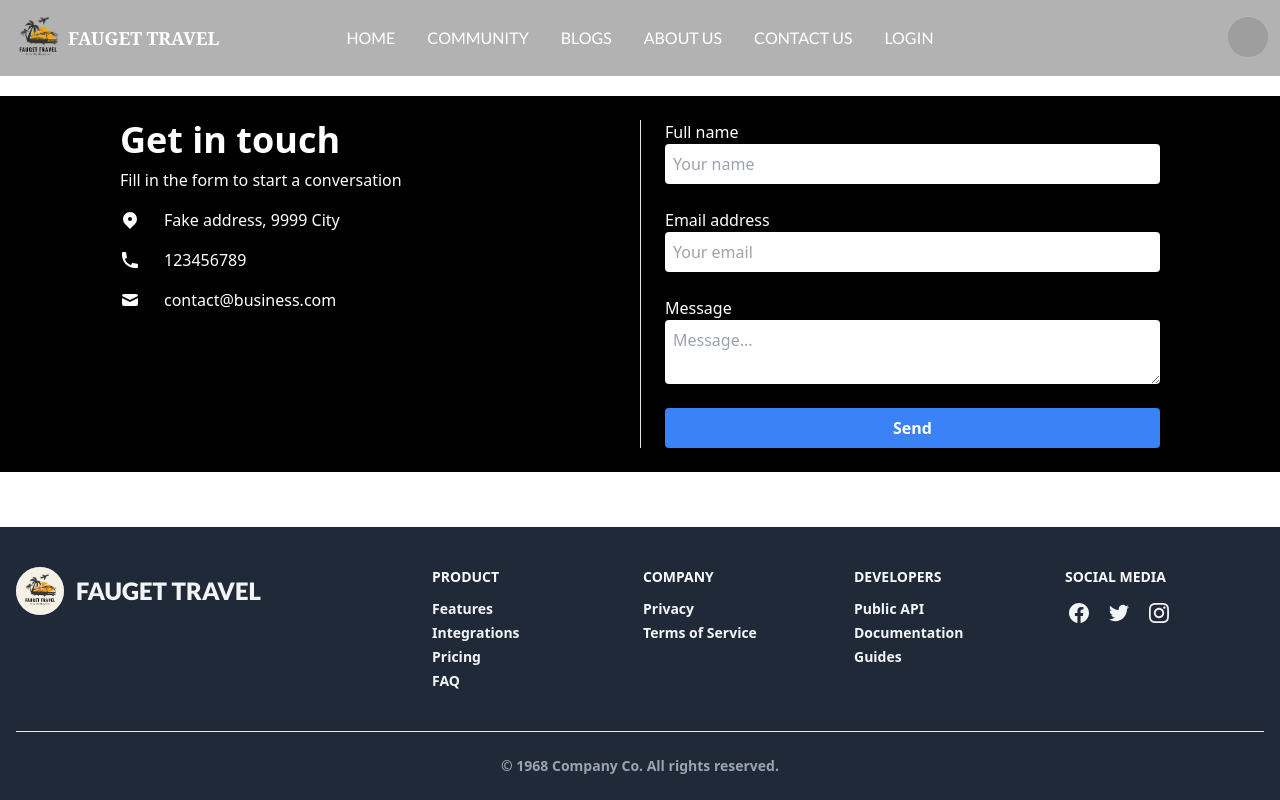
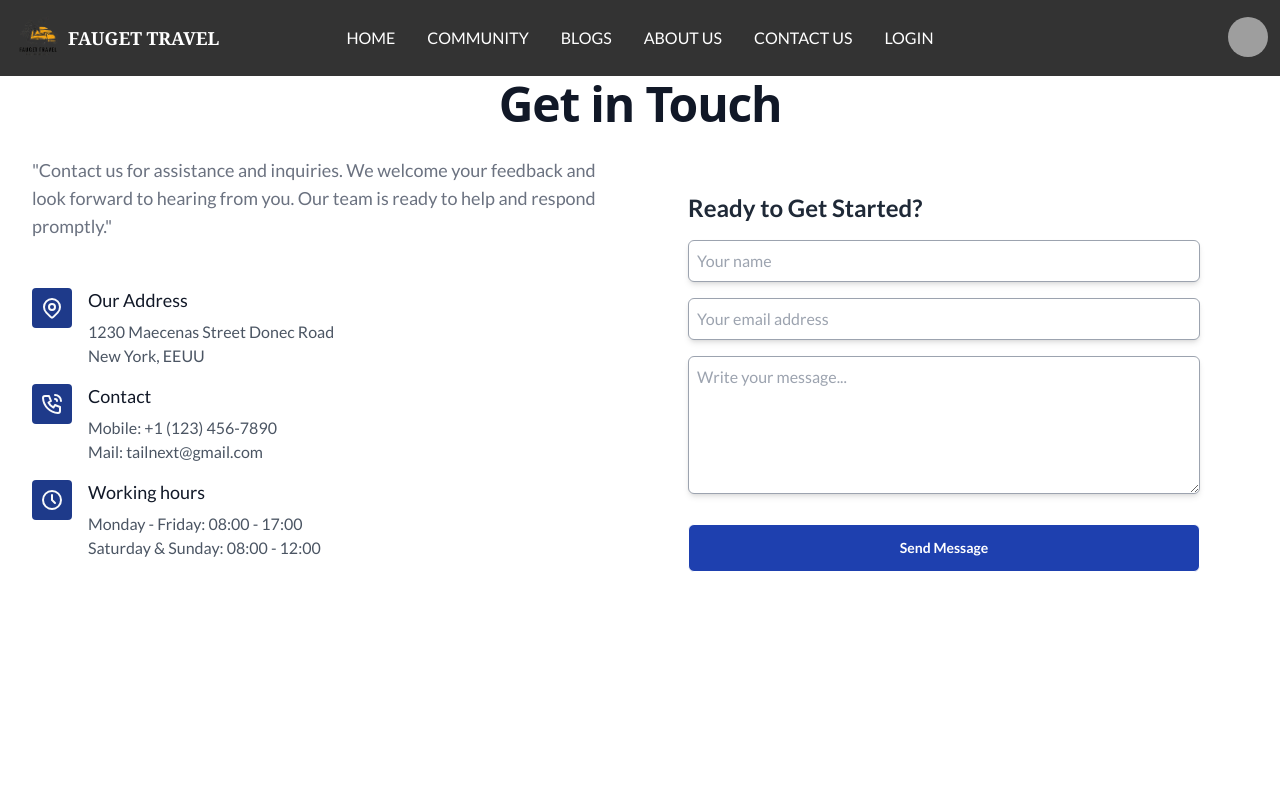
Before and after one commit to mahfuzar175/fauget-travel-client-side, a React (Vite) app: page /contactUs in a window 1280 px wide. Shown: the top 800 px of the page. Built offline with nearby package versions, Linux system fonts and the light colour scheme; no server answers; grey boxes are pictures that could not be loaded.

Commit message:
navbar and banner section re designed

```diff
--- a/src/Pages/Home/Banner/Banner.jsx
+++ b/src/Pages/Home/Banner/Banner.jsx
@@ -23,7 +23,7 @@ const Banner = () => {
             {slides.map((slide, index) => (
                 <div key={index} className="relative">
                     <img src={slide.image} alt={`Slide ${index + 1}`} />
-                    <div className="absolute top-1/2 left-1/2 transform -translate-x-1/2 -translate-y-1/2 text-white font-bold  bg-opacity-40 bg-black md:p-16 p-2"> <p className="md:text-xl text-sm text-base-100 font-serif">{slide.heading}</p> <br /> <p className="font-extrabold text-xl md:text-5xl">{slide.heading2}</p></div>
+                    <div className="absolute top-1/2 left-1/2 transform -translate-x-1/2 -translate-y-1/2 text-white font-bold  bg-opacity-20 bg-black md:p-16 p-2"> <p className="md:text-xl text-sm text-base-100 font-serif">{slide.heading}</p> <br /> <p className="font-extrabold text-xl md:text-5xl">{slide.heading2}</p></div>
                 </div>
             ))}
         </Carousel>
--- a/src/Pages/Home/Tourism_and_Travel_Guide/MeetOurTourGuideCard.jsx
+++ b/src/Pages/Home/Tourism_and_Travel_Guide/MeetOurTourGuideCard.jsx
@@ -6,7 +6,7 @@ const MeetOurTourGuideCard = ({ tourGuide }) => {
     <div>
       <Link to={`/meetOurTourGuideSingleCardDetails/${_id}`}>
       <div className="flex justify-center items-center">
-      <div className="flex flex-col justify-center max-w-xs p-6 shadow-md rounded-xl sm:px-12 border dark:bg-gray-900 dark:text-gray-100">
+      <div className="flex flex-col justify-center max-w-xs p-6 hover:border hover:border-gray-400 shadow-sm rounded-xl sm:px-12 border dark:bg-gray-900 dark:text-gray-100">
         <img
           src={photo
           }
--- a/src/Pages/Home/Tourism_and_Travel_Guide/TourismAndTravel.jsx
+++ b/src/Pages/Home/Tourism_and_Travel_Guide/TourismAndTravel.jsx
@@ -7,10 +7,10 @@ const TourismAndTravel = () => {
   return (
     <div className="mt-16 min-h-full">
       <div className="justify-center items-center text-center mb-6">
-      <h2 className="text-4xl font-serif font-extrabold ">
-        Tourism and Travel Guide
+      <h2 className="text-4xl font-Lato font-extrabold text-black">
+      Main Destinations
       </h2>
-      <p className="font-serif">We offer you the most exciting activities so you can have the most unforgettable vacations.</p>
+      <p className=" text-gray-600">We offer you the most exciting activities so you can have the most <br /> unforgettable vacations.</p>
       </div>
         <Tabs className='font-medium text-sm' defaultIndex={1} onSelect={(index) => console.log(index)}>
           <TabList>
--- a/src/Pages/Shared/Footer.jsx
+++ b/src/Pages/Shared/Footer.jsx
@@ -2,7 +2,7 @@ import icon from '../../assets/Icon/Travel.png'
 
 const Footer = () => {
     return (
-        <footer className="px-4 divide-y bg-gray-800 text-gray-100 font-bold">
+        <footer className="px-4 divide-y bg-black text-gray-100 font-bold font-Lato">
           <div className="container flex flex-col justify-between py-10 mx-auto space-y-8 lg:flex-row lg:space-y-0">
             <div className="lg:w-1/3">
               <a
--- a/src/Pages/Shared/Navbar.jsx
+++ b/src/Pages/Shared/Navbar.jsx
@@ -53,7 +53,7 @@ const Navbar = () => {
   );
   return (
     <>
-      <div className="navbar p-2 fixed z-30 lg:bg-opacity-30 bg-white text-black lg:bg-black border lg:border-none lg:text-white font-Lato">
+      <div className="navbar p-2 fixed z-30 lg:bg-opacity-80 bg-white text-black lg:bg-black border lg:border-none lg:text-white font-Lato">
         <div className="navbar-start">
           <div className="dropdown">
             <label tabIndex={0} className="btn btn-ghost lg:hidden">
--- a/src/components/ContactUs.jsx
+++ b/src/components/ContactUs.jsx
@@ -1,96 +1,184 @@
-
 const ContactUs = () => {
   const handleSend = (e) => {
     e.preventDefault();
   };
   return (
     <div>
-      <section className="py-6 bg-black text-white mt-24">
-        <div className="grid max-w-6xl grid-cols-1 px-6 mx-auto lg:px-8 md:grid-cols-2 md:divide-x">
-          <div className="py-6 md:py-0 md:px-6">
-            <h1 className="text-4xl font-bold">Get in touch</h1>
-            <p className="pt-2 pb-4">
-              Fill in the form to start a conversation
+      <section className="dark:bg-slate-800 min-h-screen" id="contact">
+        <div className="mx-auto max-w-7xl px-4 py-8 sm:px-6 lg:px-8 lg:py-20">
+          <div className="mb-2">
+            <div className="mb-4 max-w-2xl text-center sm:text-center md:mx-auto md:mb-4">
+              <h2 className="font-heading mb-4 font-bold tracking-tight text-gray-900 dark:text-white text-3xl sm:text-5xl">
+                Get in Touch
+              </h2>
+            </div>
+          </div>
+          <div className="flex items-stretch justify-center font-Lato">
+            <div className="grid md:grid-cols-2">
+              <div className="h-full pr-6">
+                <p className="mt-3 mb-12 text-lg text-gray-500 dark:text-slate-400">
+                  "Contact us for assistance and inquiries. We welcome your
+                  feedback and look forward to hearing from you. Our team is
+                  ready to help and respond promptly."
                 </p>
-            <div className="space-y-4">
-              <p className="flex items-center">
+                <ul className="mb-6 md:mb-0">
+                  <li className="flex">
+                    <div className="flex h-10 w-10 items-center justify-center rounded bg-blue-900 text-gray-50">
                       <svg
                         xmlns="http://www.w3.org/2000/svg"
-                  viewBox="0 0 20 20"
-                  fill="currentColor"
-                  className="w-5 h-5 mr-2 sm:mr-6"
+                        width="24"
+                        height="24"
+                        viewBox="0 0 24 24"
+                        fill="none"
+                        stroke="currentColor"
+                        strokeWidth="2"
+                        strokeLinecap="round"
+                        strokeLinejoin="round"
+                        className="h-6 w-6"
                       >
-                  <path
-                    fillRule="evenodd"
-                    d="M5.05 4.05a7 7 0 119.9 9.9L10 18.9l-4.95-4.95a7 7 0 010-9.9zM10 11a2 2 0 100-4 2 2 0 000 4z"
-                    clipRule="evenodd"
-                  ></path>
+                        <path d="M9 11a3 3 0 1 0 6 0a3 3 0 0 0 -6 0"></path>
+                        <path d="M17.657 16.657l-4.243 4.243a2 2 0 0 1 -2.827 0l-4.244 -4.243a8 8 0 1 1 11.314 0z"></path>
                       </svg>
-                <span>Fake address, 9999 City</span>
+                    </div>
+                    <div className="ml-4 mb-4">
+                      <h3 className="mb-2 text-lg font-medium leading-6 text-gray-900 dark:text-white">
+                        Our Address
+                      </h3>
+                      <p className="text-gray-600 dark:text-slate-400">
+                        1230 Maecenas Street Donec Road
                       </p>
-              <p className="flex items-center">
+                      <p className="text-gray-600 dark:text-slate-400">
+                        New York, EEUU
+                      </p>
+                    </div>
+                  </li>
+                  <li className="flex">
+                    <div className="flex h-10 w-10 items-center justify-center rounded bg-blue-900 text-gray-50">
                       <svg
                         xmlns="http://www.w3.org/2000/svg"
-                  viewBox="0 0 20 20"
-                  fill="currentColor"
-                  className="w-5 h-5 mr-2 sm:mr-6"
+                        width="24"
+                        height="24"
+                        viewBox="0 0 24 24"
+                        fill="none"
+                        stroke="currentColor"
+                        strokeWidth="2"
+                        strokeLinecap="round"
+                        strokeLinejoin="round"
+                        className="h-6 w-6"
                       >
-                  <path d="M2 3a1 1 0 011-1h2.153a1 1 0 01.986.836l.74 4.435a1 1 0 01-.54 1.06l-1.548.773a11.037 11.037 0 006.105 6.105l.774-1.548a1 1 0 011.059-.54l4.435.74a1 1 0 01.836.986V17a1 1 0 01-1 1h-2C7.82 18 2 12.18 2 5V3z"></path>
+                        <path d="M5 4h4l2 5l-2.5 1.5a11 11 0 0 0 5 5l1.5 -2.5l5 2v4a2 2 0 0 1 -2 2a16 16 0 0 1 -15 -15a2 2 0 0 1 2 -2"></path>
+                        <path d="M15 7a2 2 0 0 1 2 2"></path>
+                        <path d="M15 3a6 6 0 0 1 6 6"></path>
                       </svg>
-                <span>123456789</span>
+                    </div>
+                    <div className="ml-4 mb-4">
+                      <h3 className="mb-2 text-lg font-medium leading-6 text-gray-900 dark:text-white">
+                        Contact
+                      </h3>
+                      <p className="text-gray-600 dark:text-slate-400">
+                        Mobile: +1 (123) 456-7890
                       </p>
-              <p className="flex items-center">
+                      <p className="text-gray-600 dark:text-slate-400">
+                        Mail: tailnext@gmail.com
+                      </p>
+                    </div>
+                  </li>
+                  <li className="flex">
+                    <div className="flex h-10 w-10 items-center justify-center rounded bg-blue-900 text-gray-50">
                       <svg
                         xmlns="http://www.w3.org/2000/svg"
-                  viewBox="0 0 20 20"
-                  fill="currentColor"
-                  className="w-5 h-5 mr-2 sm:mr-6"
+                        width="24"
+                        height="24"
+                        viewBox="0 0 24 24"
+                        fill="none"
+                        stroke="currentColor"
+                        strokeWidth="2"
+                        strokeLinecap="round"
+                        strokeLinejoin="round"
+                        className="h-6 w-6"
                       >
-                  <path d="M2.003 5.884L10 9.882l7.997-3.998A2 2 0 0016 4H4a2 2 0 00-1.997 1.884z"></path>
-                  <path d="M18 8.118l-8 4-8-4V14a2 2 0 002 2h12a2 2 0 002-2V8.118z"></path>
+                        <path d="M3 12a9 9 0 1 0 18 0a9 9 0 0 0 -18 0"></path>
+                        <path d="M12 7v5l3 3"></path>
                       </svg>
-                <span>contact@business.com</span>
+                    </div>
+                    <div className="ml-4 mb-4">
+                      <h3 className="mb-2 text-lg font-medium leading-6 text-gray-900 dark:text-white">
+                        Working hours
+                      </h3>
+                      <p className="text-gray-600 dark:text-slate-400">
+                        Monday - Friday: 08:00 - 17:00
+                      </p>
+                      <p className="text-gray-600 dark:text-slate-400">
+                        Saturday &amp; Sunday: 08:00 - 12:00
                       </p>
                     </div>
+                  </li>
+                </ul>
               </div>
-          <form className="flex flex-col py-6 space-y-6 md:py-0 md:px-6">
-            <label className="block">
-              <span className="mb-1">Full name</span>
+              <div className="card h-fit max-w-6xl p-5 md:p-12" id="form">
+                <h2 className="mb-4 text-2xl font-bold">
+                  Ready to Get Started?
+                </h2>
+                <form id="contactForm">
+                  <div className="mb-6">
+                    <div className="mx-0 mb-1 sm:mb-4">
+                      <div className="mx-0 mb-1 sm:mb-4">
+                        <label
+                          htmlFor="name"
+                          className="pb-1 text-xs uppercase tracking-wider"
+                        ></label>
                         <input
+                          type="text"
                           id="name"
-                type="text"
+                          autoComplete="given-name"
                           placeholder="Your name"
-                required=""
-                className="block w-full p-2 rounded focus:outline-none focus:ring focus:ri focus:ri dark:bg-gray-800"
+                          className="mb-2 w-full rounded-md border border-gray-400 py-2 pl-2 pr-4 shadow-md dark:text-gray-300 sm:mb-0"
+                          name="name"
                         />
-            </label>
-            <label className="block">
-              <span className="mb-1">Email address</span>
+                      </div>
+                      <div className="mx-0 mb-1 sm:mb-4">
+                        <label
+                          htmlFor="email"
+                          className="pb-1 text-xs uppercase tracking-wider"
+                        ></label>
                         <input
+                          type="email"
                           id="email"
-                type="email"
-                placeholder="Your email"
-                required=""
-                className="block w-full p-2 rounded focus:outline-none focus:ring focus:ri focus:ri dark:bg-gray-800"
+                          autoComplete="email"
+                          placeholder="Your email address"
+                          className="mb-2 w-full rounded-md border border-gray-400 py-2 pl-2 pr-4 shadow-md dark:text-gray-300 sm:mb-0"
+                          name="email"
                         />
-            </label>
-            <label className="block">
-              <span className="mb-1">Message</span>
+                      </div>
+                    </div>
+                    <div className="mx-0 mb-1 sm:mb-4">
+                      <label
+                        htmlFor="textarea"
+                        className="pb-1 text-xs uppercase tracking-wider"
+                      ></label>
                       <textarea
-                id="message"
-                type="text"
-                placeholder="Message..."
-                className="block w-full p-2 rounded autoexpand focus:outline-none focus:ring focus:ri focus:ri dark:bg-gray-800"
+                        id="textarea"
+                        name="textarea"
+                        cols="30"
+                        rows="5"
+                        placeholder="Write your message..."
+                        className="mb-2 w-full rounded-md border border-gray-400 py-2 pl-2 pr-4 shadow-md dark:text-gray-300 sm:mb-0"
                       ></textarea>
-            </label>
+                    </div>
+                  </div>
+                  <div className="text-center">
                     <button
                       onClick={handleSend}
                       type="submit"
-              className="w-full px-4 py-2 font-bold rounded shadow focus:outline-none focus:ring hover:ring focus:ri bg-blue-500 text-white hover:bg-blue-700"
+                      className="w-full bg-blue-800 btn btn-outline text-white px-6 py-3 font-xl rounded-md sm:mb-0"
                     >
-              Send
+                      Send Message
                     </button>
+                  </div>
                 </form>
+              </div>
+            </div>
+          </div>
         </div>
       </section>
     </div>
```
Also changed, not shown: src/Pages/Home/Home/TourType/TourTypePage.jsx (+5 -7 lines), src/Pages/Home/Tourism_and_Travel_Guide/OurPackages/PacakgeCard.jsx (+0 -44 lines). Lines whose indentation alone changed are shown as unchanged.
